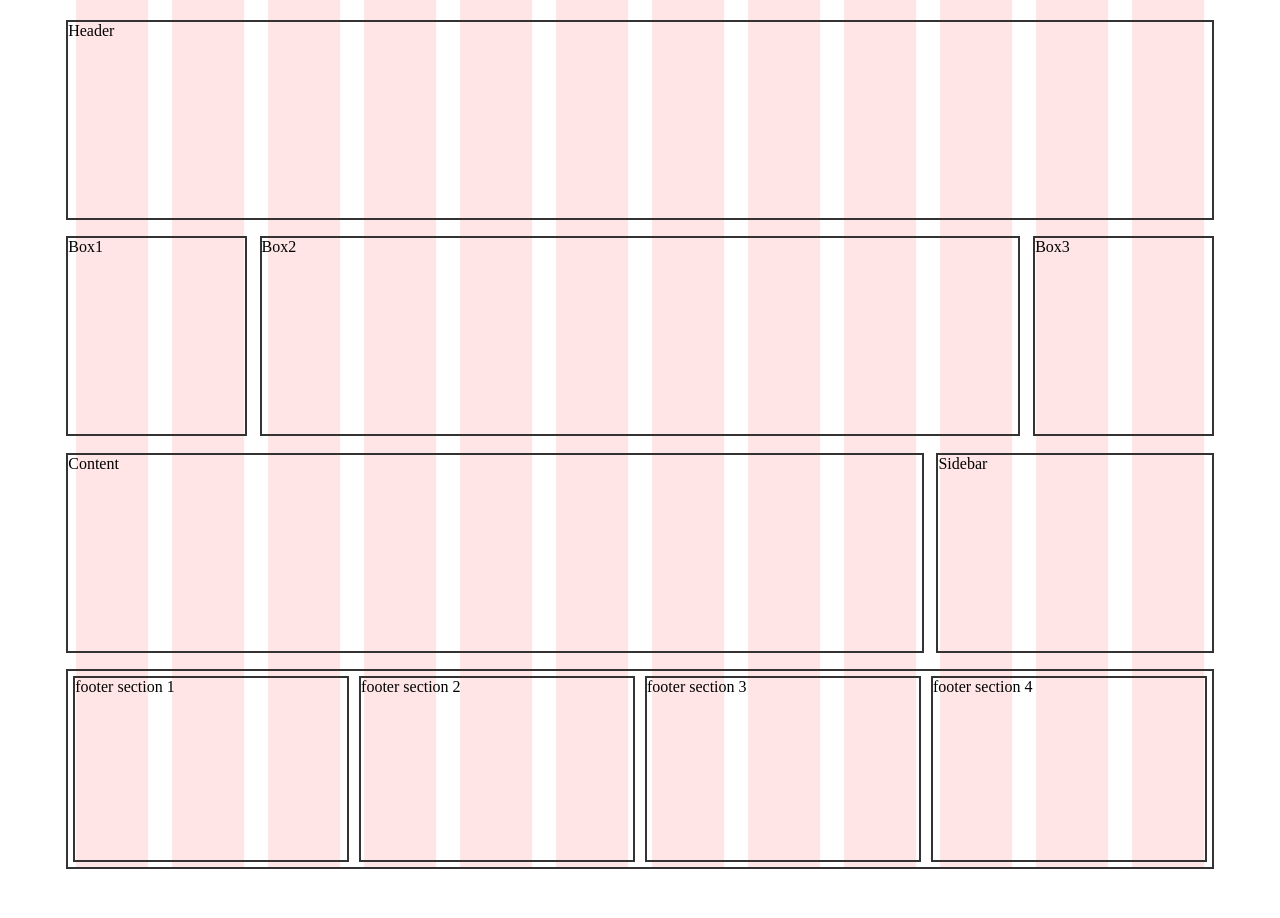
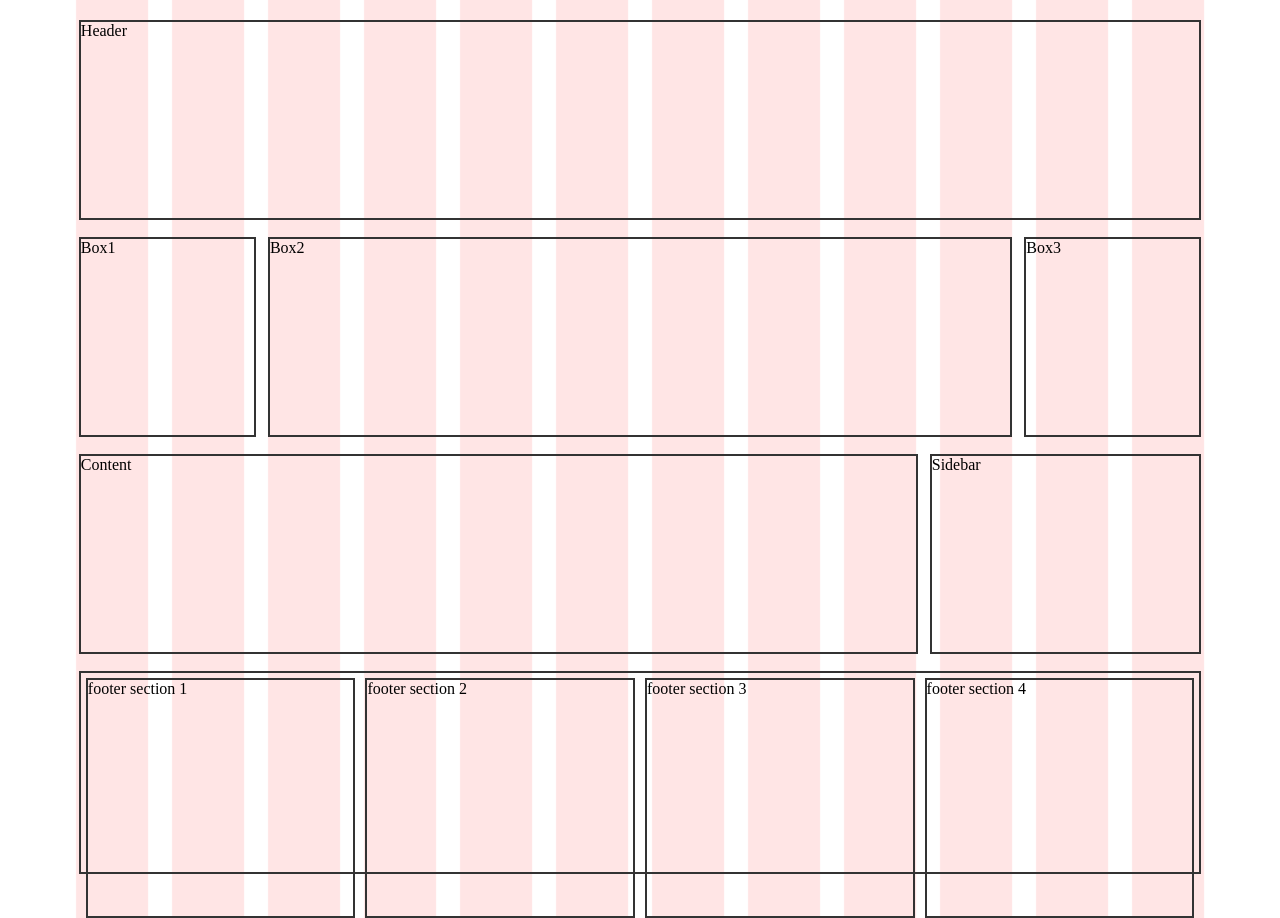
Before and after one commit to gustafbrodin/cssgrids, a plain HTML site: page index.html in a window 1280 px wide. Before the commit the page ends 869 px from the top, so only its background shows below. Drawn offline with Linux system fonts and the light colour scheme.

Commit message:
final touch

```diff
--- a/css/style.css
+++ b/css/style.css
@@ -55,7 +55,7 @@ aside {
 
 /* Mobile */
 .container {
-	width: 90%;
+	width: 88%;
 	margin: 20px auto;
 	display: grid;
 	grid-template-columns: minmax(250px, 1fr);
@@ -135,7 +135,7 @@ footer {
 
 	grid-gap: 2% 2%;
 	grid-template-columns: repeat(12, 1fr);
-	grid-template-rows: repeat(4, minmax(200px,1fr));
+	grid-template-rows: repeat(4, minmax(200px,auto));
 	grid-template-areas:
 	"header header header header header header header header header header header header"
 	"box1 box1 box2 box2 box2 box2 box2 box2 box2 box2 box3 box3"
@@ -145,8 +145,8 @@ footer {
 }
 
 footer {
-	grid-template-rows: minmax(150px, 200px);
 	grid-template-columns: repeat(12, 1fr);
+	grid-template-rows: minmax(250px, 200px);
 	grid-template-areas:
 	"footersection1 footersection1 footersection1 footersection2 footersection2 footersection2 footersection3 footersection3 footersection3 footersection4 footersection4 footersection4"
 }
```
